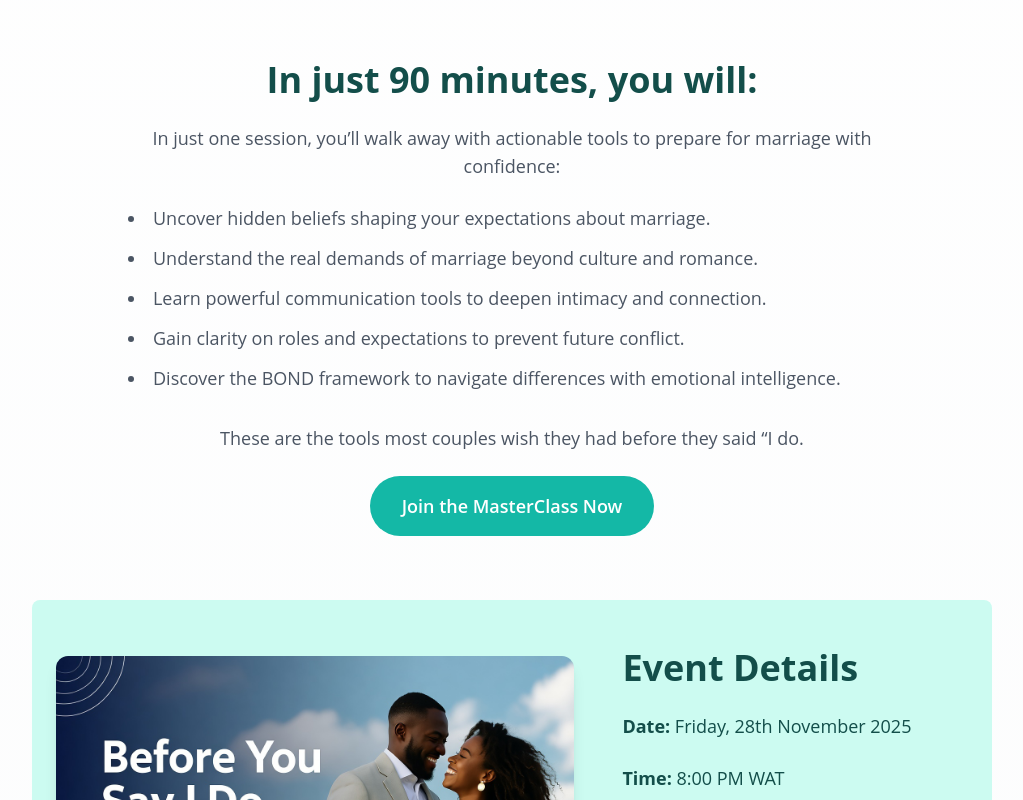
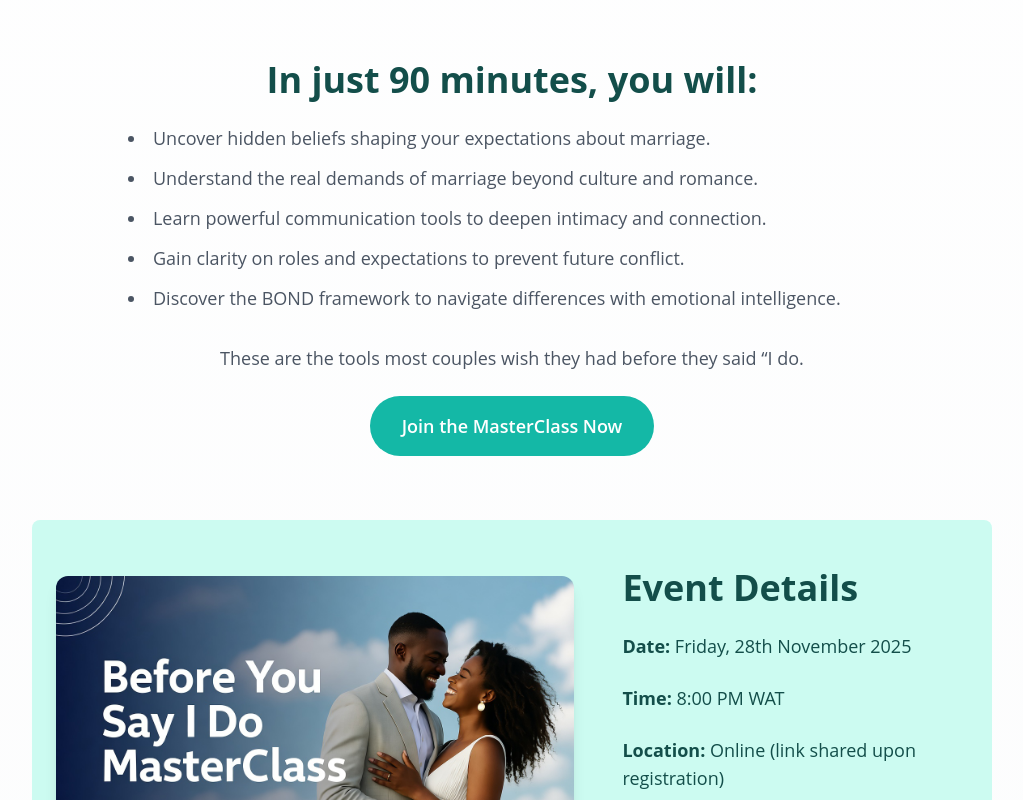
Before and after one commit to BpurpleHq/ams, a Next.js app: page /bysid in a window 1280 px wide. Shown: the part 860-1660 px from the top of the page, without its empty margins (128-1151 px from the left). Built offline with nearby package versions, Linux system fonts and the light colour scheme; a web font is replaced by a local one.

Commit message:
bysid-final

```diff
--- a/components/bysid.tsx
+++ b/components/bysid.tsx
@@ -1,5 +1,4 @@
 "use client";
-
 
 
 import Image from "next/image";
@@ -61,9 +60,7 @@ const BeforeYouSayIDo = () => {
         <div className="mt-16">
           <h2 className="text-3xl md:text-4xl font-bold text-teal-900 text-center mb-6">
             In just 90 minutes, you will: </h2>
-          <p className="text-lg text-gray-600 mb-6 max-w-3xl mx-auto text-center">
-            In just one session, you’ll walk away with actionable tools to prepare for marriage with confidence:
-          </p>
+
           <ul className="list-disc list-inside text-lg text-gray-600 mb-8 space-y-3 max-w-3xl mx-auto">
             <li>Uncover hidden beliefs shaping your expectations about marriage.</li>
             <li>Understand the real demands of marriage beyond culture and romance.</li>
@@ -132,19 +129,15 @@ const BeforeYouSayIDo = () => {
             <p className="text-lg text-teal-900 leading-relaxed">
               Fejiro Adaka (aka <strong>MrzSparkles</strong>)has helped hundreds of individuals
               globally to transform their minds and become better partners in their relationships and marriage.
-              <p className="text-lg text-teal-900 leading-relaxed"> She is a certified Emotional Intelligence and Marriage Coach who is deeply passionate about helping career professionals and
-business owners heal from past trauma, build self awareness and position themselves to start and remain married without tears.</p>
+              <p className="text-lg text-teal-900 leading-relaxed"> She is a certified Emotional Intelligence and Marriage Coach who is
+                deeply passionate about helping career professionals and business owners heal from past trauma, build self
+                awareness and position themselves to start and remain married without tears.</p>
 
-<p className="text-lg text-teal-900 leading-relaxed"> She has been happily married for 11 years and her goal is to see strong and healthy relationships emerge with purpose and passion. </p>
-
+              <p className="text-lg text-teal-900 leading-relaxed"> She has been happily married for 11 years and her goal is to see
+                strong and healthy relationships emerge with purpose and passion. </p>
 
             </p>
-           {/* <ul className="list-disc list-inside text-lg text-teal-900 space-y-2">
-              <li>Heal limiting beliefs.</li>
-              <li>Build strong emotional foundations.</li>
-              <li>Navigate cultural pressures with wisdom.</li>
-              <li>Prepare intentionally for marriage, not blindly.</li>
-            </ul>*/}
+
             <p className="text-lg leading-relaxed font-semibold">
               “Love is not enough to build a lasting marriage but preparation is.”
             </p>
@@ -226,16 +219,16 @@ business owners heal from past trauma, build self awareness and position themsel
           <p className="text-lg text-gray-600 mb-6 max-w-3xl mx-auto">
             Because the difference between a thriving marriage and one filled with regret often lies in how well you prepared before saying “I do.”
           </p>
-          <a
+          <p className="text-xl font-semibold text-teal-500 mt-8">
+            Don’t leave your future to chance or pressure.
+            Click below to secure your seat now.
+          </p>
+           <a
             href="https://selar.com/singlesmasterclass"
             className="inline-block bg-teal-500 text-white px-8 py-4 rounded-full text-lg font-semibold hover:bg-teal-500 transition duration-300"
           >
             Register Now
           </a>
-          <p className="text-xl font-semibold text-teal-500 mt-8">
-            Don’t leave your future to chance or pressure.
-            Click below to secure your seat now.
-          </p>
         </div>
       </div>
     </section>
```
